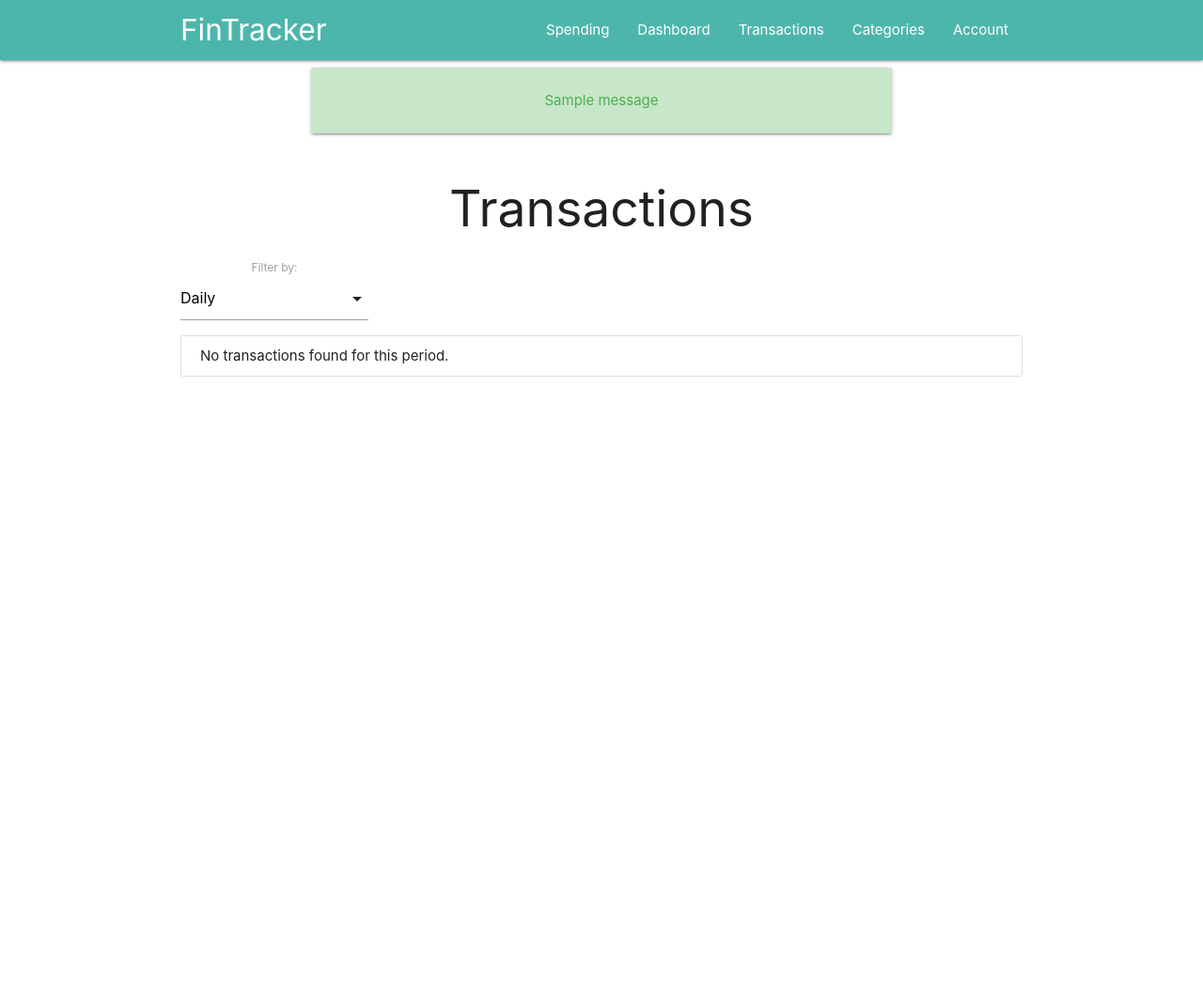
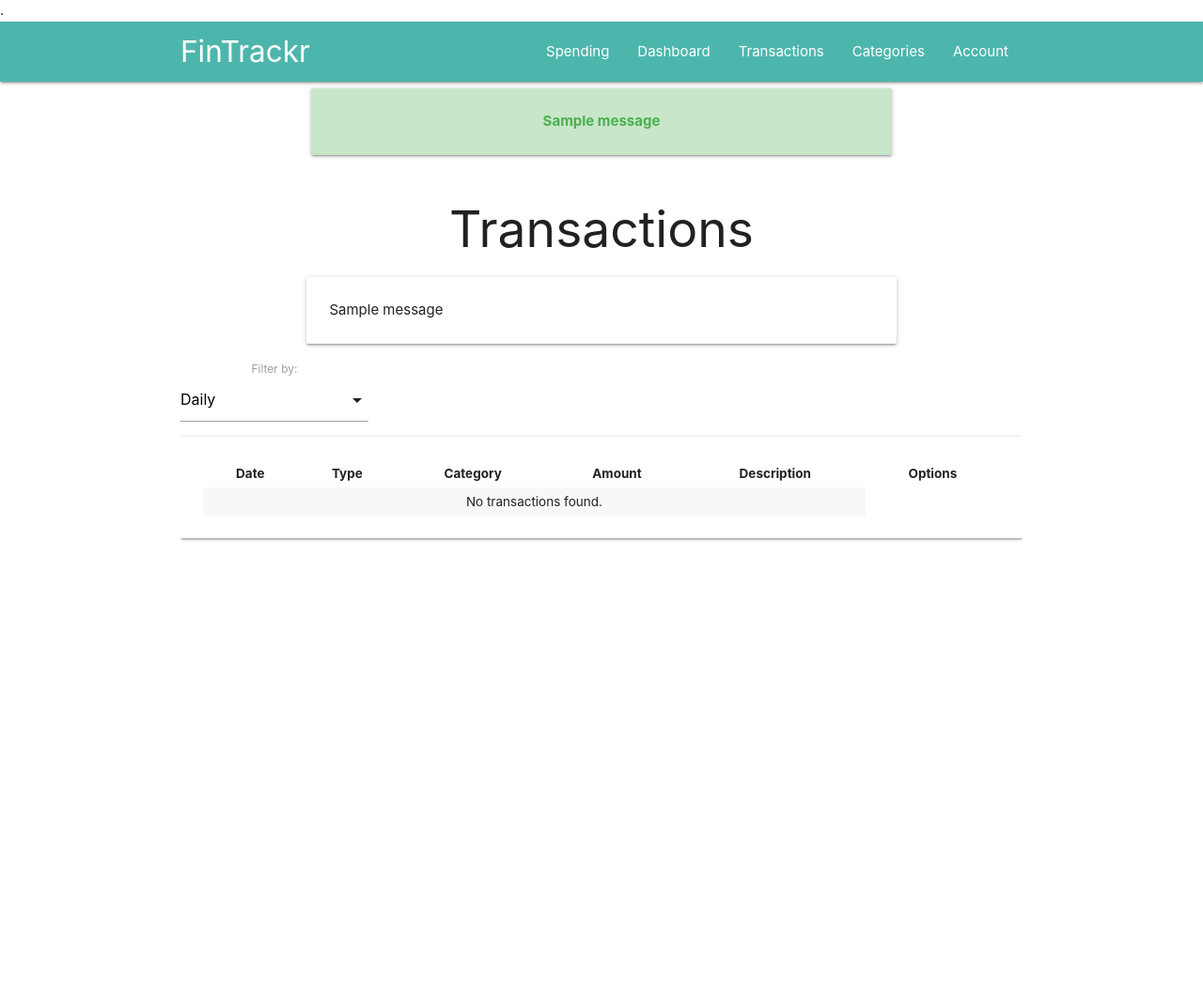
Before and after one commit to codesterlife/FinTracker, a Django app: page /transactions/ in a window 1280 px wide. Shown: the whole page at 94% size. After the commit the page ends 576 px from the top, so only its background shows below. Run offline with Django 3.2, Linux system fonts and the light colour scheme; a user stored in the database is signed in; tables that the repository leaves empty hold one stand-in row (values such as "Sample post"); one stand-in notice (Sample message) is shown.

Commit message:
Added a Description section along with Edit and Delete option for transactions.

```diff
--- a/tracker/forms.py
+++ b/tracker/forms.py
@@ -4,7 +4,7 @@ from .models import Transaction, Category
 class TransactionForm(forms.ModelForm):
     class Meta:
         model = Transaction
-        fields = ['date', 'category', 'amount']
+        fields = ['date', 'category', 'amount', 'description']
 
     date = forms.DateField(
         input_formats=['%d-%m-%Y'],
--- a/tracker/models.py
+++ b/tracker/models.py
@@ -21,6 +21,7 @@ class Transaction(models.Model):
     date = models.DateField()
     category = models.ForeignKey(Category, on_delete=models.CASCADE)
     amount = models.DecimalField(max_digits=10, decimal_places=2)
+    description = models.TextField(blank=True, null=True)
     transaction_type = models.CharField(max_length=10, choices=[('income', 'Income'), ('expense', 'Expense')])
 
     def __str__(self):
--- /dev/null
+++ b/tracker/static/css/style.css
@@ -0,0 +1,40 @@
+
+/* Ensure text contrast with background colors */
+.red.lighten-4 {
+    color: #b71c1c !important;
+    font-weight: bold;
+}
+
+.green.lighten-4 {
+    color: #1b5e20 !important;
+    font-weight: bold;
+}
+
+.compact-table tr {
+    transition: background-color 0.3s ease; /* Smooth highlight transition */
+}
+
+.compact-table tr:hover {
+    background-color: rgba(0, 0, 0, 0.05); /* Highlight on hover */
+}
+
+.compact-table td, .compact-table th {
+    padding: 5px 10px;
+    font-size: 0.9rem;
+}
+
+.btn-floating.btn-small {
+    width: 28px;
+    height: 28px;
+    line-height: 28px;
+}
+
+.btn-floating.btn-small i {
+    font-size: 18px; /* Adjust icon size */
+}
+
+.transaction-description {
+    white-space: normal;
+    max-width: 100px;
+    overflow-x: auto;
+}
--- a/tracker/templates/add_expense.html
+++ b/tracker/templates/add_expense.html
@@ -19,8 +19,12 @@
                     <label for="category">Select Category</label>
                 </div>
                 <div class="input-field col s12">
-                    <input type="number" step="0.01" id="amount" name="amount" required>
+                    <input type="number" step="1" id="amount" name="amount" required>
                     <label for="amount">Amount</label>
+                </div>
+                <div class="input-field col s12">
+                    <input type="text" id="description" name="description">
+                    <label for="description">Description</label>
                 </div>
                 <div class="center-align">
                     <button type="submit" class="btn waves-effect waves-light red">Add Expense</button>
--- a/tracker/templates/base.html
+++ b/tracker/templates/base.html
@@ -1,3 +1,4 @@
+{% load static %}
 <!DOCTYPE html>
 <html lang="en">
 <head>
@@ -5,14 +6,16 @@
     <meta http-equiv="X-UA-Compatible" content="IE=edge">
     <meta name="viewport" content="width=device-width, initial-scale=1.0">
     <link href="https://cdnjs.cloudflare.com/ajax/libs/materialize/1.0.0/css/materialize.min.css" rel="stylesheet">
+    <link href="https://fonts.googleapis.com/icon?family=Material+Icons" rel="stylesheet">
+    <link rel="stylesheet" href="{% static 'css/style.css' %}">
     <title>FinTracker</title>
-</head>
+</head>.
 <body>
     <!-- Navbar -->
     {% if user.is_authenticated %}
     <nav class="teal lighten-2">
         <div class="nav-wrapper container">
-            <a href="#" class="brand-logo">FinTracker</a>
+            <a href="#" class="brand-logo">FinTrackr</a>
             <ul id="nav-mobile" class="right hide-on-med-and-down">
                 <li><a href="{% url 'spending' %}">Spending</a></li>
                 <li><a href="{% url 'dashboard' %}">Dashboard</a></li>
--- a/tracker/templates/transactions.html
+++ b/tracker/templates/transactions.html
@@ -2,6 +2,16 @@
 
 {% block content %}
     <h2 class="center-align">Transactions</h2>
+
+    {% if messages %}
+        <div class="container">
+            {% for message in messages %}
+                <div class="card-panel {{ message.tags }}">
+                    <span>{{ message }}</span>
+                </div>
+            {% endfor %}
+        </div>
+    {% endif %}
 
     <div class="center-align">
         <form method="get" class="filter-form" style="width: 200px;">
@@ -15,18 +25,45 @@
         </form>
     </div>
 
-    <div class="row" style=" height: 700px; overflow-y: scroll;">
-        <ul class="collection">
-            {% for transaction in transactions %}
-                <li class="collection-item {% if transaction.transaction_type == 'expense' %}red lighten-4{% else %}green lighten-4{% endif %}" style="border-bottom: 2px solid black;">
-                    <span class="title" style="font-weight: bold;">{{ transaction.category.name }}</span>
-                    <p>Date: {{ transaction.date }}</p>
-                    <p>Amount: {{ transaction.amount }}</p>
-                    <p>Type: {{ transaction.transaction_type }}</p>
-                </li>
-            {% empty %}
-                <li class="collection-item">No transactions found for this period.</li>
-            {% endfor %}
-        </ul>
+    <div class="row" style=" max-height: 400px; overflow-y: scroll;">
+<div class="card-panel">
+            <table class="highlight centered striped compact-table">
+                <thead>
+                    <tr class="{% if transaction.transaction_type == 'expense' %}red lighten-4{% elif transaction.transaction_type == 'income' %}green lighten-4{% endif %}">
+                        <th>Date</th>
+                        <th>Type</th>
+                        <th>Category</th>
+                        <th>Amount</th>
+                        <th>Description</th>
+                        <th>Options</th>
+                    </tr>
+                </thead>
+                <tbody>
+                    {% for transaction in transactions %}
+                        <tr>
+                            <td>{{ transaction.date }}</td>
+                            <td>{{ transaction.transaction_type }}</td>
+                            <td>{{ transaction.category.name }}</td>
+                            <td>{{ transaction.amount }}</td>
+                            <td class="transaction-description">{{ transaction.description|default:"" }}</td>
+                            <td>
+                                <!-- Edit button -->
+                                <a href="{% url 'edit_transaction' transaction.id %}" class="btn-floating blue waves-effect waves-light" title="Edit">
+                                    <i class="material-icons small">edit</i>
+                                </a>
+                                <!-- Delete button -->
+                                <a href="{% url 'delete_transaction' transaction.id %}" class="btn-floating red waves-effect waves-light" title="Delete">
+                                    <i class="material-icons small">delete</i>
+                                </a>
+                            </td>
+                        </tr>
+                    {% empty %}
+                        <tr>
+                            <td colspan="5">No transactions found.</td>
+                        </tr>
+                    {% endfor %}
+                </tbody>
+            </table>
+        </div>
     </div>
 {% endblock %}
--- a/tracker/urls.py
+++ b/tracker/urls.py
@@ -9,6 +9,8 @@ urlpatterns = [
     path('spending/', views.spending, name='spending'),
     path('dashboard/', views.dashboard, name='dashboard'),
     path('transactions/', views.transactions, name='transactions'),
+    path('edit_transaction/<int:transaction_id>/', views.edit_transaction, name='edit_transaction'),
+    path('delete_transaction/<int:transaction_id>/', views.delete_transaction, name='delete_transaction'),
     path('categories/', views.categories, name='categories'),
     path('account/', views.account, name='account'),
     path('add_expense/', views.add_expense, name='add_expense'),
--- a/tracker/views.py
+++ b/tracker/views.py
@@ -1,4 +1,4 @@
-from django.shortcuts import render, redirect
+from django.shortcuts import get_object_or_404, redirect, render
 from django.contrib.auth import authenticate, login, logout
 from django.contrib.auth.models import User
 from django.contrib import messages
@@ -204,6 +204,36 @@ def transactions(request):
     })
 
 @login_required
+def edit_transaction(request, transaction_id):
+    # Get the transaction object to edit
+    transaction = get_object_or_404(Transaction, id=transaction_id)
+
+    if request.method == 'POST':
+        form = TransactionForm(request.POST, instance=transaction)
+        if form.is_valid():
+            # Save the updated transaction
+            form.save()
+            # Redirect to the transactions page after saving
+            return redirect('transactions')
+        else:
+            # If form is invalid, print errors for debugging (optional)
+            print(form.errors)
+            return render(request, 'edit_transaction.html', {'form': form, 'transaction': transaction})
+    else:
+        form = TransactionForm(instance=transaction)
+
+    return render(request, 'edit_transaction.html', {'form': form, 'transaction': transaction})
+
+@login_required
+def delete_transaction(request, transaction_id):
+    transaction = get_object_or_404(Transaction, id=transaction_id, user=request.user)
+    if request.method == 'POST':
+        transaction.delete()
+        messages.success(request, 'Transaction deleted successfully!')
+        return redirect('transactions')
+    return render(request, 'confirm_delete.html', {'transaction': transaction})
+
+@login_required
 def categories(request):
     if request.method == 'POST':
         new_income_category = request.POST.get('new_income_category')
```
Also changed, not shown: tracker/templates/confirm_delete.html (added, +14 -0 lines), tracker/templates/edit_transaction.html (added, +15 -0 lines), tracker/migrations/0004_transaction_description.py (added).
